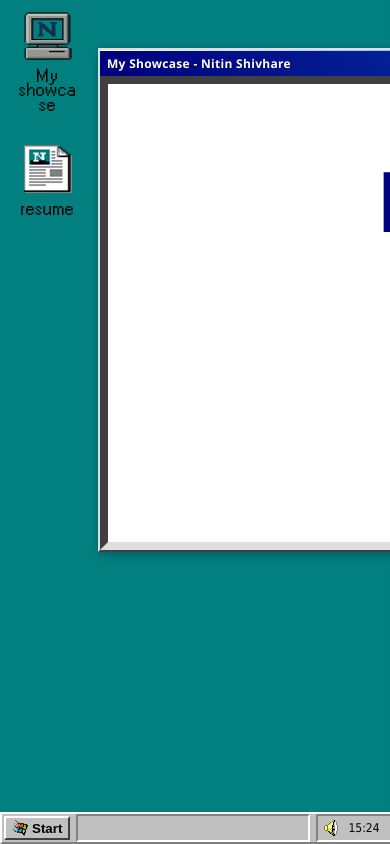
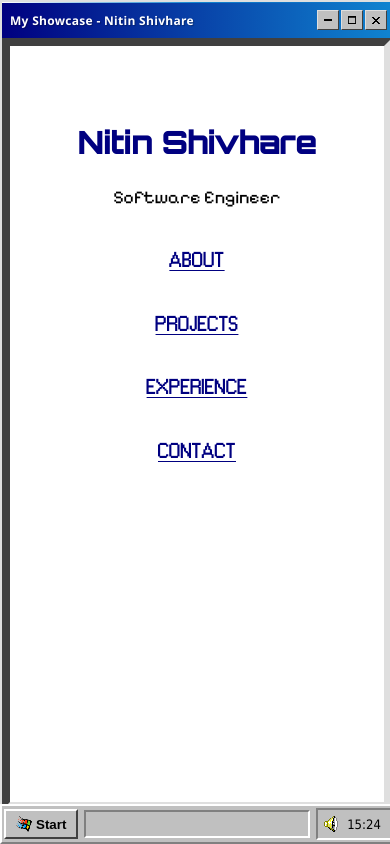
Before and after one commit to Nitin-Shivhare/Portfolio-website, a React (Vite) app: page / in a window 390 px wide. Built offline with nearby package versions, Linux system fonts and the light colour scheme.

Commit message:
add mobile constraint

```diff
--- a/src/main.jsx
+++ b/src/main.jsx
@@ -1,10 +1,11 @@
 import { StrictMode } from "react"
 import { createRoot } from "react-dom/client"
+import App from "./App.jsx"
 import "./index.css"
-import App from "./App.jsx"
+import "./mobile.css"
 
 createRoot(document.getElementById("root")).render(
 	<StrictMode>
 		<App />
-	</StrictMode>
+	</StrictMode>,
 )
--- /dev/null
+++ b/src/mobile.css
@@ -0,0 +1,238 @@
+/* =====================================
+   MOBILE OVERRIDES ONLY
+   Target: <= 768px
+   Desktop styles remain sacred
+   ===================================== */
+
+@media (max-width: 768px) {
+	/* -----------------------------
+     ROOT + SCROLL BEHAVIOR
+     ----------------------------- */
+
+	html,
+	body {
+		overflow-y: auto;
+		overflow-x: hidden;
+		height: auto;
+	}
+
+	/* Reduce CRT noise for performance */
+	body::before {
+		opacity: 0.15;
+	}
+
+	/* -----------------------------
+     APP CONTAINER
+     ----------------------------- */
+
+	.App {
+		height: auto;
+		min-height: 100vh;
+		overflow: hidden;
+	}
+
+	/* -----------------------------
+     DESKTOP ICONS = GONE
+     ----------------------------- */
+
+	/* .icon-container {
+		display: none;
+	} */
+
+	/* -----------------------------
+     RETRO WINDOW (CRITICAL)
+     ----------------------------- */
+
+	.window {
+		position: fixed;
+		top: 0;
+		left: 0;
+		transform: none;
+
+		width: 100vw;
+		height: calc(100vh - 36px); /* taskbar */
+
+		min-width: unset;
+		min-height: unset;
+
+		resize: none;
+		border-width: 2px;
+	}
+
+	.window.maximized {
+		width: 100vw;
+		height: calc(100vh - 36px);
+	}
+
+	/* -----------------------------
+     TITLE BAR (TOUCH FRIENDLY)
+     ----------------------------- */
+
+	.title-bar {
+		height: 28px;
+		padding: 4px;
+		cursor: default;
+	}
+
+	.title-bar-controls button {
+		width: 22px;
+		height: 20px;
+	}
+
+	/* -----------------------------
+     WINDOW BODY
+     ----------------------------- */
+
+	.window-body {
+		padding: 12px;
+		overflow-y: auto;
+	}
+
+	/* -----------------------------
+     SHOWCASE APP LAYOUT
+     ----------------------------- */
+
+	.app-window {
+		position: fixed;
+		top: 0;
+		left: 0;
+		transform: none;
+
+		width: 100vw;
+		height: calc(100vh - 36px);
+		max-width: none;
+		max-height: none;
+	}
+
+	.app-layout {
+		display: flex;
+		flex-direction: column;
+	}
+
+	.app-sidebar {
+		width: 100%;
+		flex-direction: row;
+		flex-wrap: wrap;
+		gap: 12px;
+
+		border-right: none;
+		border-bottom: 2px solid var(--border-dark);
+	}
+
+	.app-content {
+		padding: 16px;
+	}
+
+	/* -----------------------------
+     SHOWCASE ABOUT PAGE
+     ----------------------------- */
+
+	.showcase-layout {
+		flex-direction: column;
+		height: auto;
+	}
+
+	.left-panel {
+		width: 100%;
+		position: relative;
+		padding: 12px;
+	}
+
+	.right-panel {
+		padding: 14px;
+	}
+
+	/* -----------------------------
+     TYPOGRAPHY SCALING
+     ----------------------------- */
+
+	h1 {
+		font-size: 32px !important;
+		line-height: 1.2;
+	}
+
+	h2 {
+		font-size: 20px !important;
+	}
+
+	h3 {
+		font-size: 18px !important;
+	}
+
+	p {
+		font-size: 15px;
+		line-height: 1.5;
+	}
+
+	/* Home page hero text */
+	.outer-box h1 {
+		font-size: 36px;
+		line-height: 1.1;
+		text-align: center;
+	}
+
+	.outer-box h3 {
+		font-size: 18px;
+	}
+
+	.outer-box .third {
+		display: flex;
+		flex-direction: column;
+		gap: 0;
+		justify-content: center;
+		align-items: center;
+	}
+
+	/* -----------------------------
+     PROJECT IMAGES
+     ----------------------------- */
+
+	.projects-image {
+		max-width: 100%;
+		height: auto;
+	}
+
+	/* -----------------------------
+     CONTACT PAGE
+     ----------------------------- */
+
+	.contact h1 {
+		font-size: 32px;
+	}
+
+	.contact-form {
+		max-width: 100%;
+	}
+
+	/* -----------------------------
+     RESUME CALLOUT
+     ----------------------------- */
+
+	.resume-callout {
+		flex-direction: column;
+		align-items: flex-start;
+		gap: 8px;
+	}
+
+	.resume-text h4 {
+		font-size: 18px;
+	}
+
+	/* -----------------------------
+     TASKBAR (SLIGHTLY BIGGER)
+     ----------------------------- */
+
+	.task-bar {
+		height: 36px;
+		font-size: 13px;
+	}
+
+	.start-btn {
+		height: 30px;
+		padding: 0 10px;
+	}
+
+	.SoundnTime {
+		height: 28px;
+	}
+}
```
